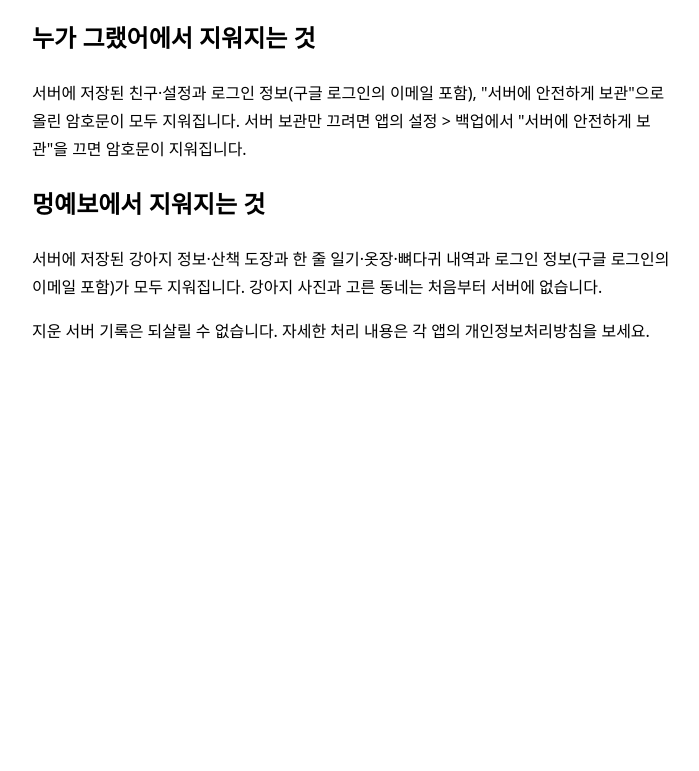
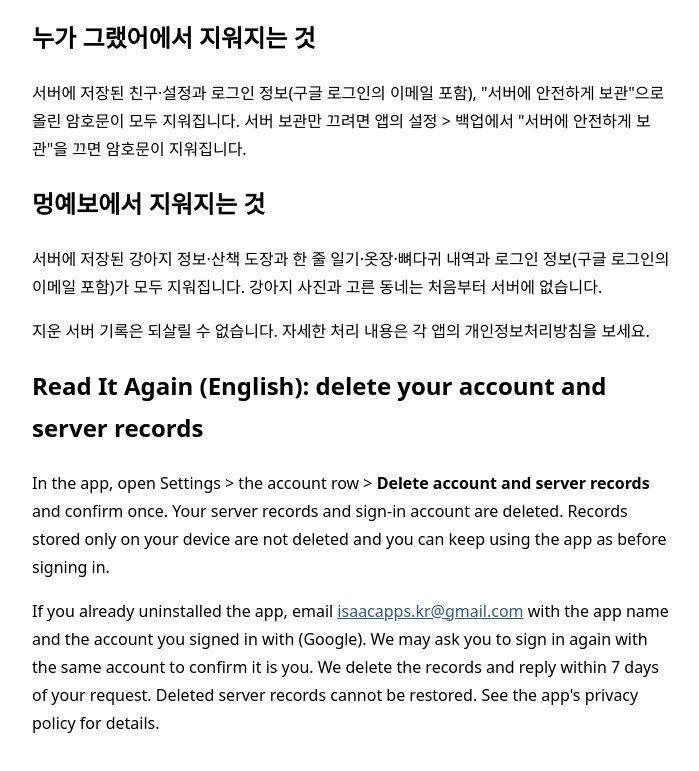
Before and after one commit to isaacapps/isaacapps.github.io, a plain HTML site: page delete.html in a window 1280 px wide. Shown: the part 845-1616 px from the top of the page, without its empty margins (288-987 px from the left). Before the commit the page ends 1230 px from the top, so only its background shows below. Drawn offline with Linux system fonts and the light colour scheme.

Commit message:
Add files via upload

```diff
--- a/delete.html
+++ b/delete.html
@@ -27,5 +27,8 @@
 <h2>멍예보에서 지워지는 것</h2>
 <p>서버에 저장된 강아지 정보·산책 도장과 한 줄 일기·옷장·뼈다귀 내역과 로그인 정보(구글 로그인의 이메일 포함)가 모두 지워집니다. 강아지 사진과 고른 동네는 처음부터 서버에 없습니다.</p>
 <p>지운 서버 기록은 되살릴 수 없습니다. 자세한 처리 내용은 각 앱의 개인정보처리방침을 보세요.</p>
+<h2>Read It Again (English): delete your account and server records</h2>
+<p>In the app, open Settings &gt; the account row &gt; <strong>Delete account and server records</strong> and confirm once. Your server records and sign-in account are deleted. Records stored only on your device are not deleted and you can keep using the app as before signing in.</p>
+<p>If you already uninstalled the app, email <a href="mailto:isaacapps.kr@gmail.com">isaacapps.kr@gmail.com</a> with the app name and the account you signed in with (Google). We may ask you to sign in again with the same account to confirm it is you. We delete the records and reply within 7 days of your request. Deleted server records cannot be restored. See the app's privacy policy for details.</p>
 </body>
 </html>
```
